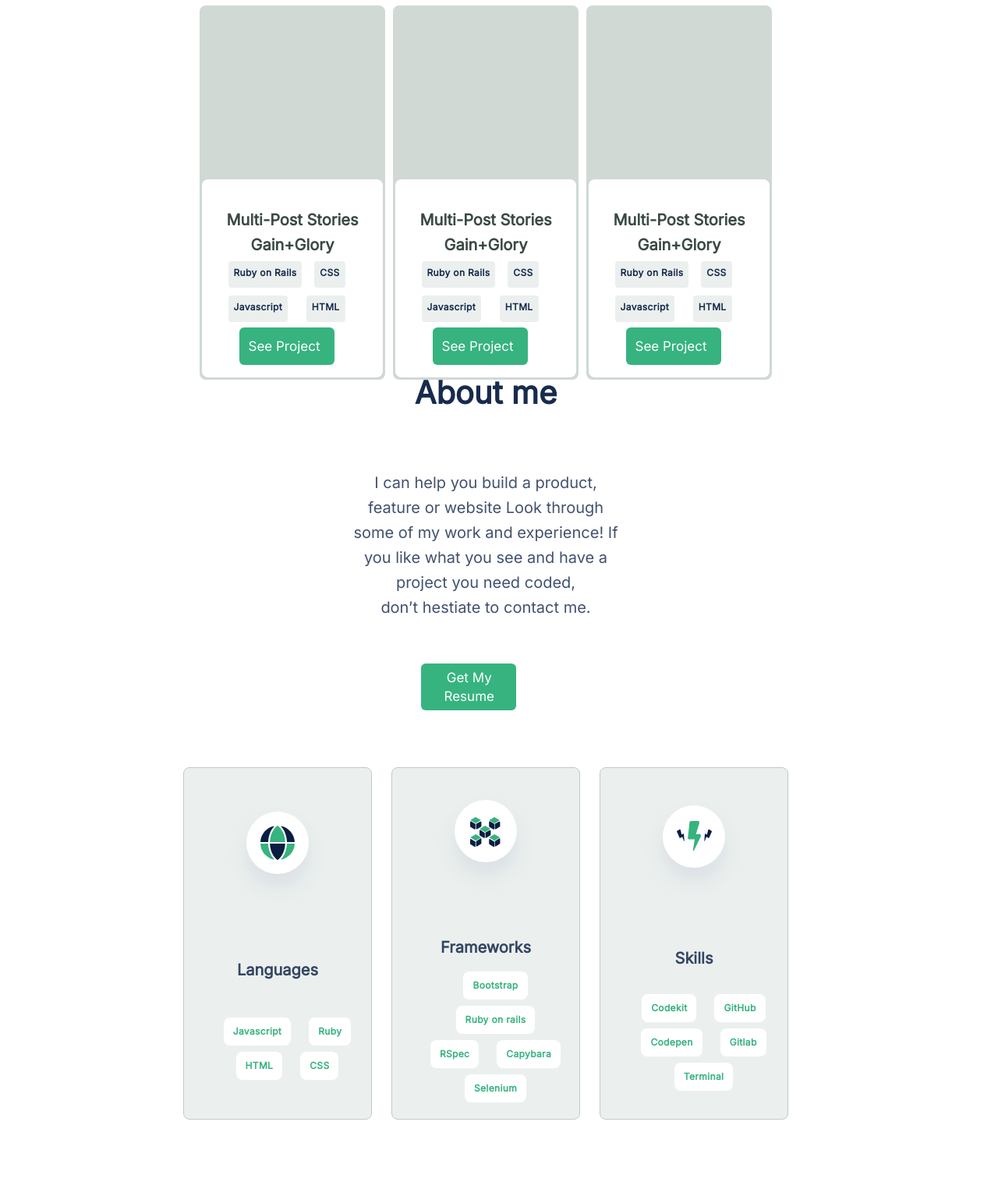
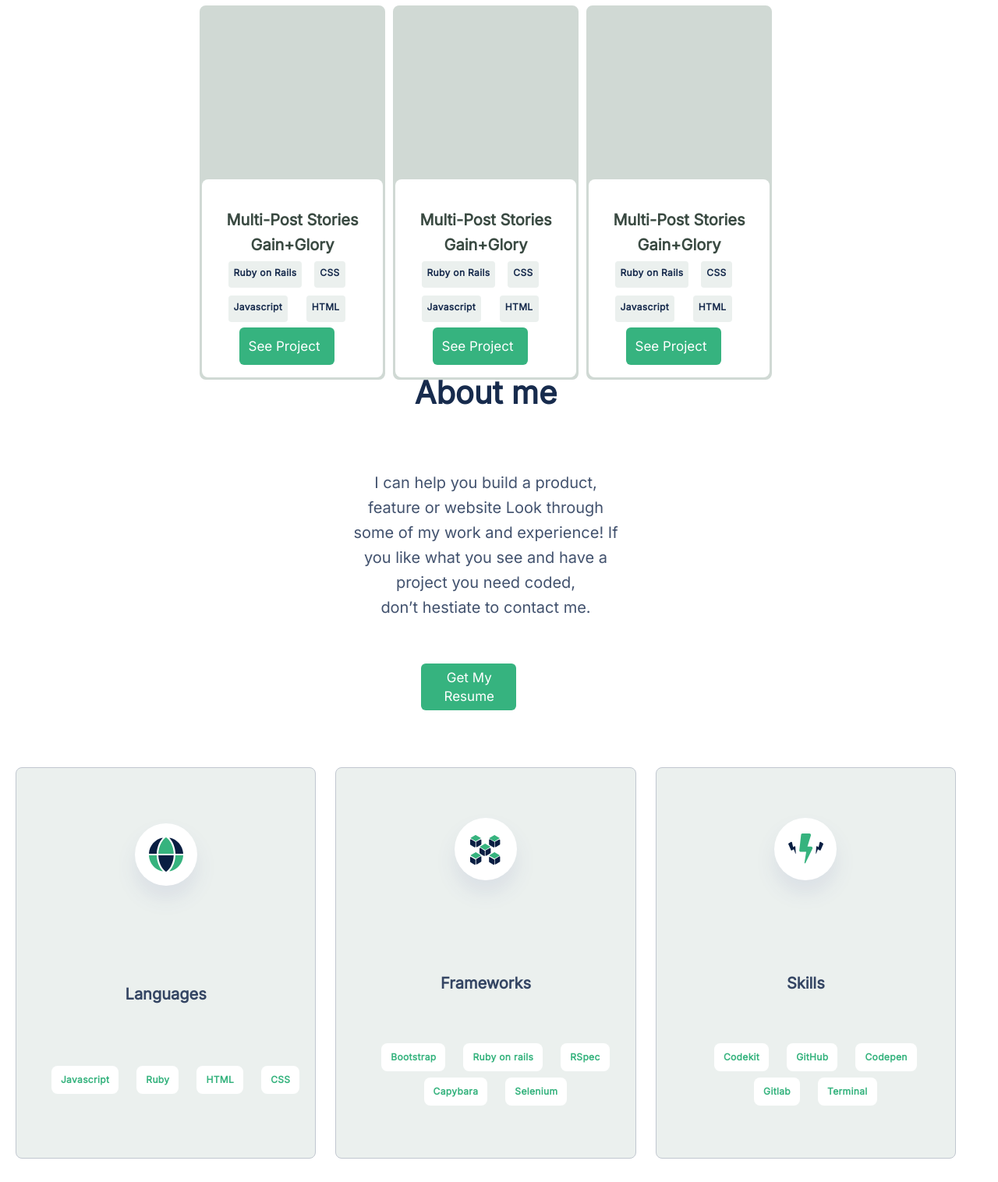
Before and after one commit to keebot-png/personal_portfolio, a website: page index.html in a window 1280 px wide. Shown: the part 1699-3215 px from the top of the page at 78% size. Drawn offline with Linux system fonts and the light colour scheme.

Commit message:
CSS changes to card containers

```diff
--- a/style.css
+++ b/style.css
@@ -803,7 +803,7 @@ form {
     border-radius: 8px;
     margin: 5px;
     min-width: 200px;
-    height: 450px;
+    /* height: 450px; */
   }
 
   .icon-logo {
@@ -838,7 +838,7 @@ form {
 
     /* gap: 12px; */
     border-radius: 8px;
-    width: 200px;
+    /* width: 200px; */
     margin-top: 60px;
   }
 
```
